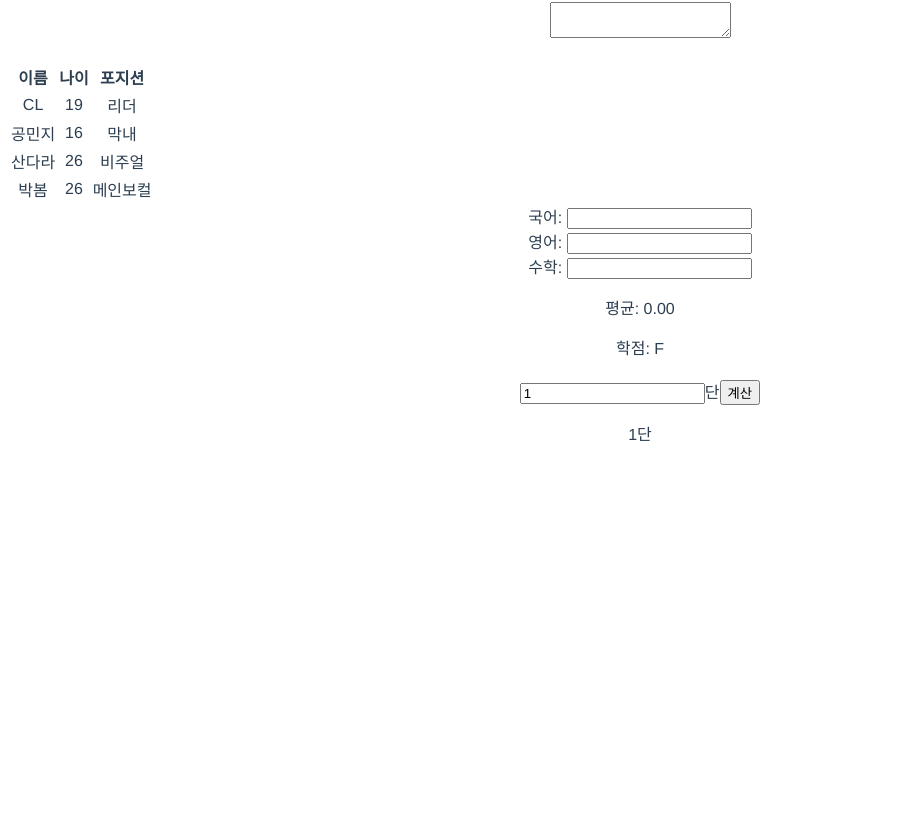
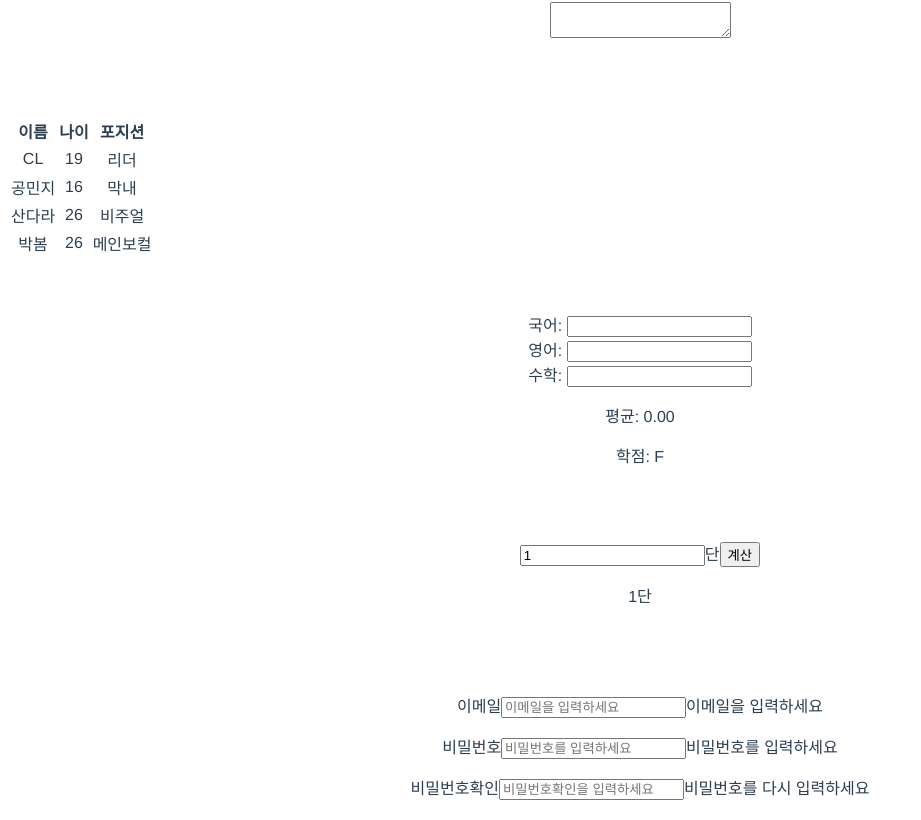
Before and after one commit to AustinePP90/vue_repo, a Vue app: page /test in a window 1280 px wide. Shown: the part 255-1075 px from the top of the page, without its empty margins (0-921 px from the left). Before the commit the page ends 800 px from the top, so only its background shows below. Built offline with nearby package versions, Linux system fonts and the light colour scheme.

Commit message:
24-08-01 TestView파일, 추가 연습

```diff
--- a/src/views/TestView.vue
+++ b/src/views/TestView.vue
@@ -18,6 +18,7 @@
       <input type="text" v-model="text" />
     </div>
     <div><textarea v-model="text"></textarea></div>
+    <br /><br /><br />
     <!-- ------------------------------------------------------------ -->
     <table>
       <thead>
@@ -33,6 +34,7 @@
         </tr>
       </tbody>
     </table>
+    <br /><br /><br />
     <!-- ------------------------------------------------------------ -->
     <div>
       <!-- v-model.number, 입력값을 자동으로 숫자로 변환함, parseFloat()를 사용한 것과 유사함 -->
@@ -45,6 +47,7 @@
       <p>평균: {{ average.toFixed(2) }}</p>
       <p>학점: {{ grade }}</p>
     </div>
+    <br /><br /><br />
     <!-- ------------------------------------------------------------ -->
     <label><input type="number" v-model.number="number" />단</label>
     <button @click="calculate">계산</button>
@@ -53,6 +56,39 @@
       <div v-for="multiNum in multiNums" :key="multiNum">
         <p>{{ number }} * {{ multiNum }} = {{ results[multiNum - 1] }}</p>
       </div>
+    </div>
+    <br /><br /><br />
+    <!-- ------------------------------------------------------------ -->
+    <div>
+      <p>
+        <label
+          >이메일<input
+            type="text"
+            placeholder="이메일을 입력하세요"
+            v-model="emailValue"
+            @input="changeEmail" /></label
+        ><span>{{ msgEmail }}</span>
+      </p>
+      <p>
+        <label
+          >비밀번호<input
+            type="text"
+            @input="changePwd"
+            v-model="passwordValue"
+            placeholder="비밀번호를 입력하세요"
+        /></label>
+        <span>{{ msgPwd }}</span>
+      </p>
+      <p>
+        <label
+          >비밀번호확인<input
+            type="text"
+            @input="changePwd2"
+            v-model="passwordValueConfirm"
+            placeholder="비밀번호확인을 입력하세요"
+        /></label>
+        <span>{{ msgPwd2 }}</span>
+      </p>
     </div>
   </div>
 </template>
@@ -67,22 +103,29 @@ export default {
     return {
       title: "2ne1 <b>15주년</b> 콘서트",
       text: "",
-
+      // ---------------------------------------------------------------------------
       ygs: [
         { name: "CL", age: 19, position: "리더" },
         { name: "공민지", age: 16, position: "막내" },
         { name: "산다라", age: 26, position: "비주얼" },
         { name: "박봄", age: 26, position: "메인보컬" },
       ],
-
+      // ---------------------------------------------------------------------------
       kor: "",
       eng: "",
       math: "",
-
+      // ---------------------------------------------------------------------------
       number: 1,
       multiNums: [1, 2, 3, 4, 5, 6, 7, 8, 9],
       results: [],
       showResults: false,
+      // ---------------------------------------------------------------------------
+      emailValue: "",
+      msgEmail: "이메일을 입력하세요",
+      passwordValue: "",
+      msgPwd: "비밀번호를 입력하세요",
+      passwordValueConfirm: "",
+      msgPwd2: "비밀번호를 다시 입력하세요",
     };
   },
 
@@ -104,6 +147,38 @@ export default {
       this.results = this.multiNums.map((num) => this.number * num);
       this.showResults = true;
     },
+    // ---------------------------------------------------------------------------
+    changeEmail() {
+      // this.emailValue이 이메일 형식에 맞는지 체크
+      const emailExp = /^[^\s@]+@[^\s@]+\.[^\s@]+$/; // 문자열 + @ + 문자열 + . + 문자열
+      if (this.emailValue.length == 0) {
+        this.msgEmail = "이메일을 입력하세요";
+      } else if (emailExp.test(this.emailValue) == true) {
+        this.msgEmail = "정상적인 이메일 주소입니다.";
+      } else {
+        this.msgEmail = "이메일 주소가 올바르지 않습니다.";
+      }
+    },
+
+    changePwd() {
+      const passwordExp =
+        /^(?=.*[A-Za-z])(?=.*\d)(?=.*[@$!%*#?&])[A-Za-z\d@$!%*#?&]{8,}$/; // 문자(영어, 대문자 가능)와 숫자 그리고 특수기호로 이뤄진 8자리 비밀번호
+      if (this.passwordValue.length == 0) {
+        this.msgPwd = "비밀번호 8자리를 입력하세요";
+      } else if (passwordExp.test(this.passwordValue) == true) {
+        this.msgPwd = "사용할수 있는 비밀번호 입니다.";
+      } else {
+        this.msgPwd = "사용할수 없는 비밀번호 입니다.";
+      }
+    },
+
+    changePwd2() {
+      if (this.passwordValueConfirm == this.passwordValue) {
+        this.msgPwd2 = "비밀번호를 제대로 입력했습니다.";
+      } else {
+        this.msgPwd2 = "비밀번호를 제대로 입력하세요.";
+      }
+    },
   },
 };
 </script>
```
